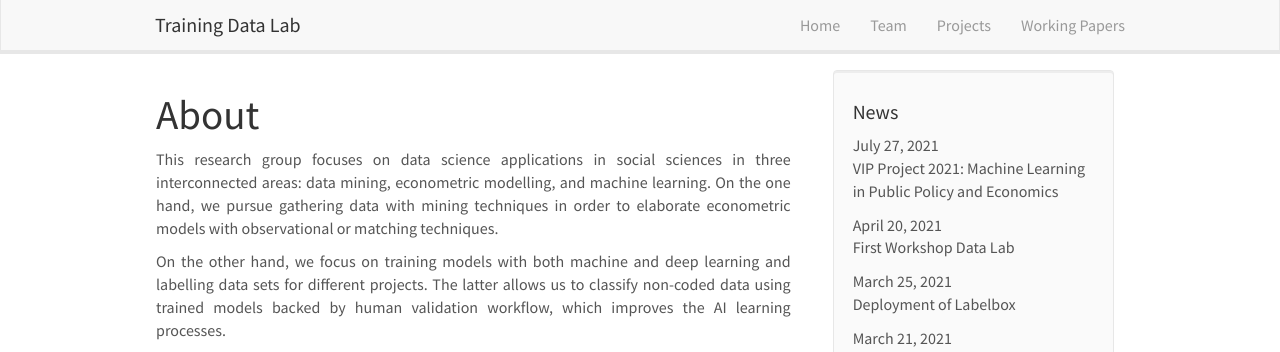
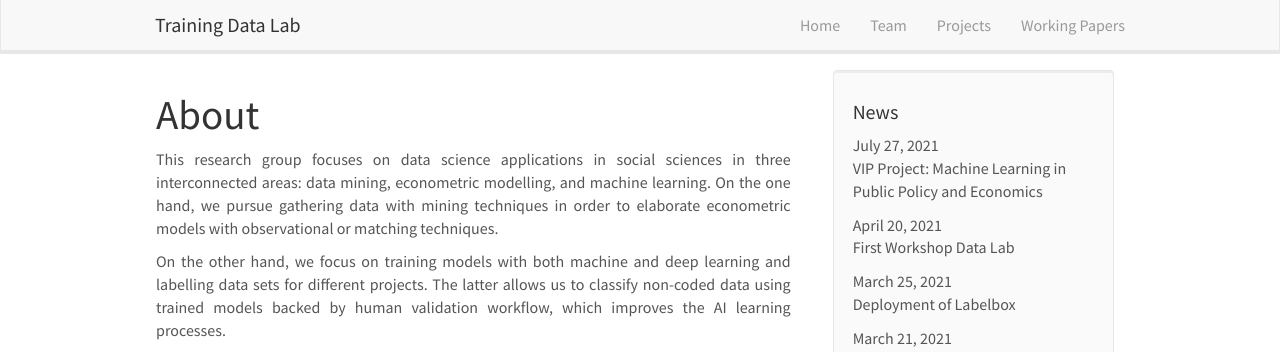
Before and after one commit to training-datalab/old-training-datalab.com, a Jekyll site: the page built from _pages/home.md, in a window 1280 px wide. Shown: the top 352 px of the page. Built offline with Jekyll 4.4.1, drawn with Linux system fonts in a browser that asks for light colours; nearby versions of some CDN libraries.

Commit message:
Update news.yml

```diff
--- a/_data/news.yml
+++ b/_data/news.yml
@@ -1,5 +1,5 @@
 - date: July 27, 2021
-  headline: "VIP Project 2021: Machine Learning in Public Policy and Economics"
+  headline: "VIP Project: Machine Learning in Public Policy and Economics"
 
 - date: April 20, 2021
   headline: "First Workshop Data Lab"
```
